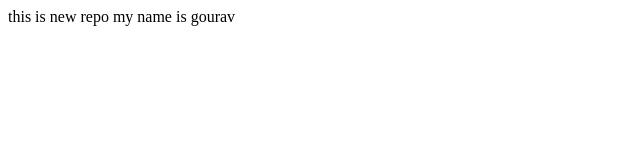
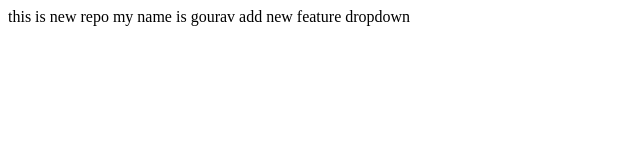
Before and after one commit to GouravC1/localrepo, a plain HTML site: page localrepo/index.html in a window 1280 px wide. Shown: the whole page, without its empty margins (0-640 px from the left). Drawn offline with Linux system fonts and the light colour scheme.

Commit message:
add dropdown

```diff
--- a/localrepo/index.html
+++ b/localrepo/index.html
@@ -1,3 +1,4 @@
 <p>this is new repo
     my name is gourav
+    add new feature dropdown
 </p>
```
